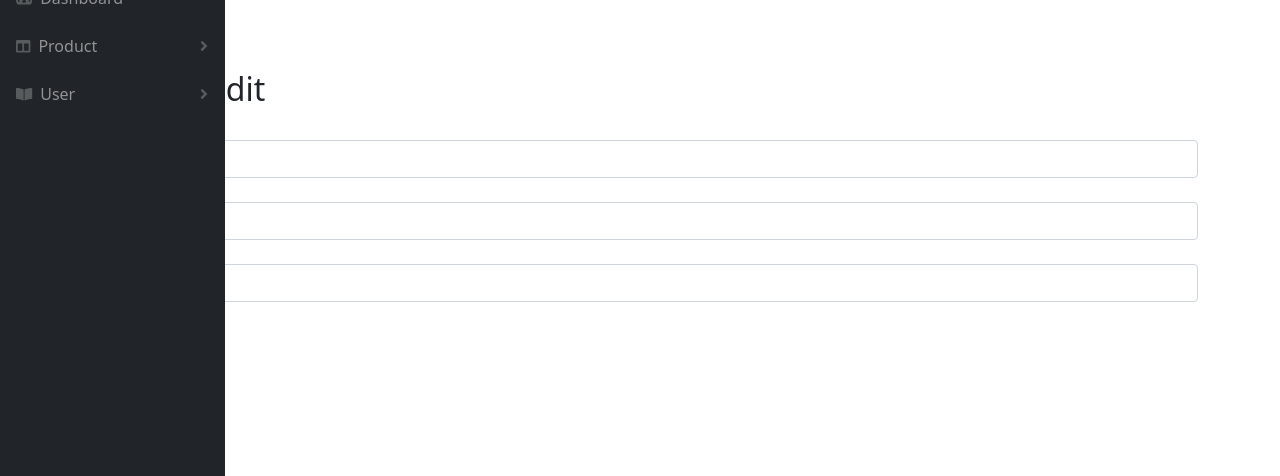
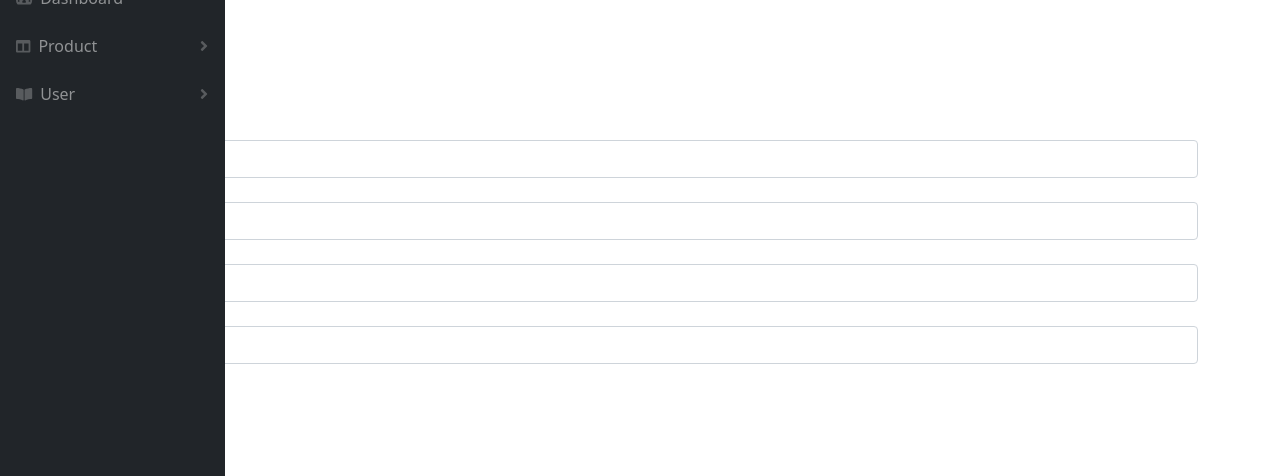
Before and after one commit to pandadebasish57/admin, an Angular app: page /productedit/1 in a window 1280 px wide. Shown: the part 140-616 px from the top of the page. Built offline with nearby package versions, Linux system fonts and the light colour scheme.

Commit message:
product edit

```diff
--- a/src/app/product.service.ts
+++ b/src/app/product.service.ts
@@ -4,12 +4,21 @@ import { Injectable } from '@angular/core';
   providedIn: 'root'
 })
 export class ProductService {
-  productData:Array<Object>=[];
+  productData:Array<any>=[];
   constructor() { }
-  addProduct(data:object){
+  addProduct(data:any){
+    data.id=this.productData.length+1;
     this.productData.push(data);
   }
   returnProduct(){
     return this.productData;
   }
+  returnProductById(id:number){
+    return this.productData.find(p=>p.id==id)
+  }
+  updateProductById(id:any,data:any){
+    let index=this.productData.findIndex(p=>p.id==id);
+    data.id=id;
+    this.productData[index]=data;
+  }
 }
--- a/src/app/productcreate/productcreate.component.css
+++ b/src/app/productcreate/productcreate.component.css
@@ -0,0 +1,3 @@
+.form-error{
+    border:1px solid red;
+}
--- a/src/app/productcreate/productcreate.component.html
+++ b/src/app/productcreate/productcreate.component.html
@@ -7,24 +7,24 @@
     <form [formGroup]="productForm" (ngSubmit)="submitForm()">
       <div class="form-group">
         <label for="">Product Name</label>
-        <input type="text" class="form-control" formControlName="productname">
+        <input type="text" class="form-control" formControlName="productname" [ngClass]="{'form-error':productForm.get('productname').touched && productForm.get('productname').invalid}">
       </div>
       <div class="form-group">
         <label for="">Price</label>
-        <input type="text" class="form-control"formControlName="productprice">
+        <input type="number" class="form-control"formControlName="productprice"[ngClass]="{'form-error':productForm.get('productprice').touched && productForm.get('productprice').invalid}">
       </div>
       <div class="form-group">
         <label for="">Discount</label>
-        <input type="text" class="form-control" formControlName="discount">
+        <input type="number" class="form-control" formControlName="discount"[ngClass]="{'form-error':productForm.get('discount').touched && productForm.get('discount').invalid}">
       </div>
       <div class="form-group">
         <label for="">Type</label>
-        <select class="form-control" formControlName="type">
+        <select class="form-control" formControlName="type" [ngClass]="{'form-error':productForm.get('type').touched && productForm.get('type').invalid}">
           <option value="el">Electronic</option>
           <option value="ga">Gadget</option>
         </select>
       </div><br>
 
-      <button type="submit" class="btn btn-success">Submit</button>
+      <input type="submit"[disabled]="!productForm.valid" class="btn btn-primary">
     </form>
   </div>
--- a/src/app/productcreate/productcreate.component.ts
+++ b/src/app/productcreate/productcreate.component.ts
@@ -1,6 +1,6 @@
 import { Component, OnInit } from '@angular/core';
 import { Router } from '@angular/router';
-import {FormBuilder} from '@angular/forms';
+import {FormBuilder, Validators} from '@angular/forms';
 import { ProductService } from '../product.service';
 
 @Component({
@@ -15,9 +15,9 @@ export class ProductcreateComponent implements OnInit {
 
   ngOnInit(): void {
     this.productForm=this.fb.group({
-      "productname":this.fb.control(""),
-      "productprice":this.fb.control(""),
-      "discount":this.fb.control("0"),
+      "productname":this.fb.control("",Validators.required),
+      "productprice":this.fb.control(0,Validators.required),
+      "discount":this.fb.control(0,[Validators.min(0),Validators.max(5)]),
       "type":this.fb.control("")
     })
   }
--- a/src/app/productedit/productedit.component.html
+++ b/src/app/productedit/productedit.component.html
@@ -3,20 +3,28 @@
     <li class="breadcrumb-item active">Product Edit</li>
 </ol>
 <div class="container" style="margin-top:50px">
-    <h2>Product Edit</h2>
-    <form action="/action_page.php">
+    <h2>Edit {{currentId}} </h2>
+    <form [formGroup]="productForm" (ngSubmit)="updateForm()">
       <div class="form-group">
-        <label for="email">Product Name</label>
-        <input type="email" class="form-control" id="email" placeholder="Apple" name="email">
+        <label for="">Product Name</label>
+        <input type="text" class="form-control" formControlName="productname" [ngClass]="{'form-error':productForm.get('productname').touched && productForm.get('productname').invalid}">
       </div>
       <div class="form-group">
-        <label for="pwd">Product Id</label>
-        <input type="password" class="form-control" id="pwd" placeholder="107" name="pwd">
+        <label for="">Price</label>
+        <input type="number" class="form-control"formControlName="productprice"[ngClass]="{'form-error':productForm.get('productprice').touched && productForm.get('productprice').invalid}">
       </div>
       <div class="form-group">
-        <label for="pwd">Email</label>
-        <input type="password" class="form-control" id="pwd" placeholder="apple@info.com" name="pwd">
+        <label for="">Discount</label>
+        <input type="number" class="form-control" formControlName="discount"[ngClass]="{'form-error':productForm.get('discount').touched && productForm.get('discount').invalid}">
+      </div>
+      <div class="form-group">
+        <label for="">Type</label>
+        <select class="form-control" formControlName="type" [ngClass]="{'form-error':productForm.get('type').touched && productForm.get('type').invalid}">
+          <option value="el">Electronic</option>
+          <option value="ga">Gadget</option>
+        </select>
       </div><br>
-      <button type="submit" class="btn btn-success">Submit</button>
+
+      <input type="submit"[disabled]="!productForm.valid" class="btn btn-primary" value="Update">
     </form>
   </div>
--- a/src/app/productedit/productedit.component.ts
+++ b/src/app/productedit/productedit.component.ts
@@ -1,4 +1,7 @@
 import { Component, OnInit } from '@angular/core';
+import { FormBuilder, Validators } from '@angular/forms';
+import { ActivatedRoute, Router } from '@angular/router';
+import { ProductService } from '../product.service';
 
 @Component({
   selector: 'app-productedit',
@@ -6,10 +9,26 @@ import { Component, OnInit } from '@angular/core';
   styleUrls: ['./productedit.component.css']
 })
 export class ProducteditComponent implements OnInit {
-
-  constructor() { }
+  fb:FormBuilder=new FormBuilder;
+  productForm:any;
+  currentId:any;
+  constructor(private activeRoute:ActivatedRoute,private productService:ProductService,private route:Router) {
+    this.currentId=activeRoute.snapshot.params.id
+  }
 
   ngOnInit(): void {
+    let currentProductData=this.productService.returnProductById(this.currentId)
+    this.productForm=this.fb.group({
+      "productname":this.fb.control("",Validators.required),
+      "productprice":this.fb.control(0,Validators.required),
+      "discount":this.fb.control(0,[Validators.min(0),Validators.max(5)]),
+      "type":this.fb.control("")
+    })
+    this.productForm.patchValue(currentProductData)
+  }
+  updateForm(){
+    this.productService.updateProductById(this.currentId,this.productForm.value);
+    this.route.navigate(["/productlist"])
   }
 
 }
--- a/src/app/productlist/productlist.component.html
+++ b/src/app/productlist/productlist.component.html
@@ -20,7 +20,7 @@
         <td>{{product.discount}}</td>
         <td>{{product.type}}</td>
         <td>
-          <a routerLink="/productedit/1"><button>Edit</button></a>&nbsp;
+          <a [routerLink]="['/productedit',product.id]"><button>Edit</button></a>&nbsp;
           <a routerLink="/"><button>Delete</button></a>&nbsp;
         </td>
       </tr>
```
